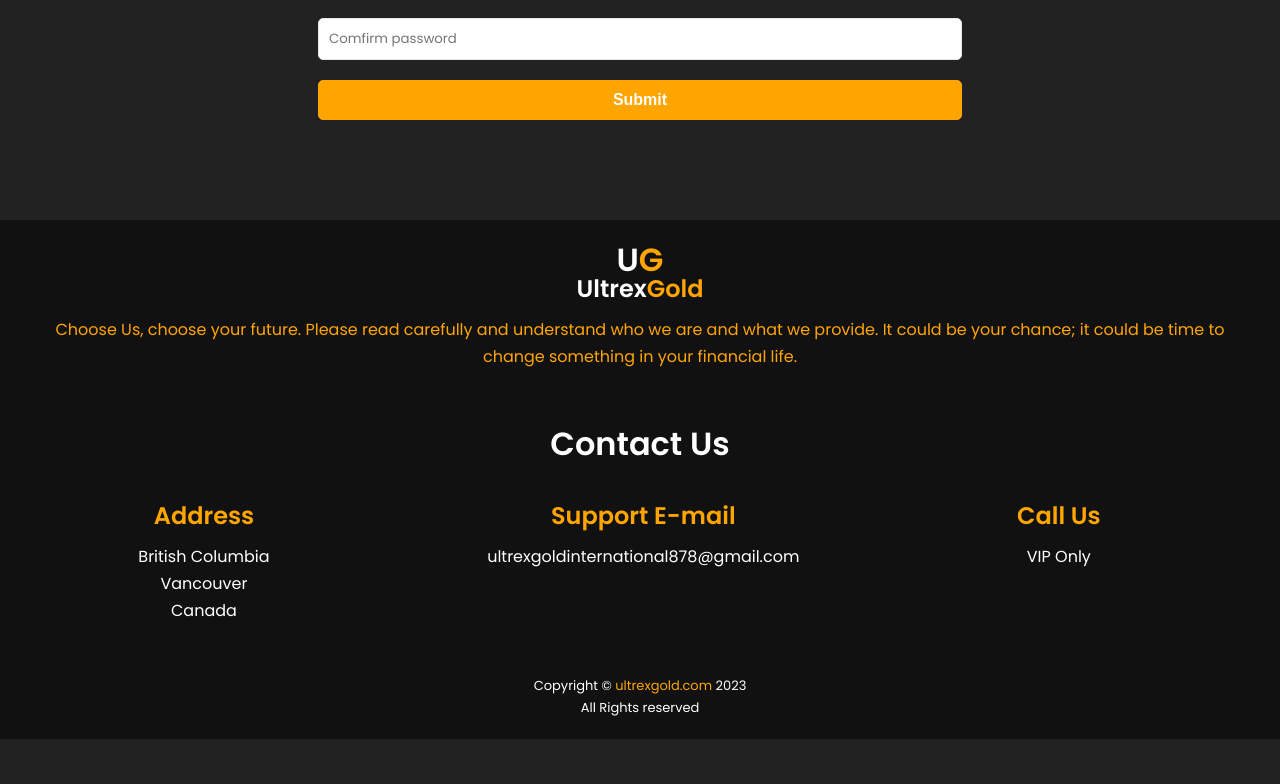
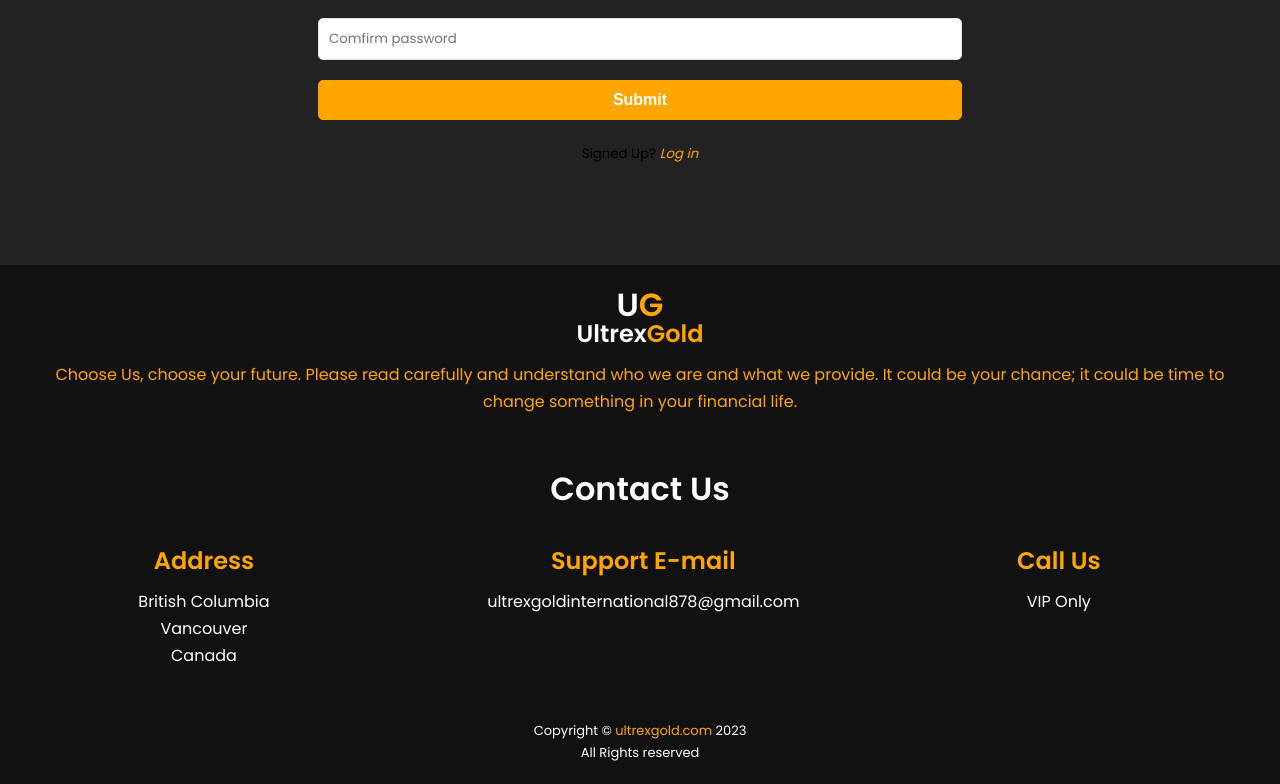
Before and after one commit to chivicoko/1ultrex, a React (Create React App) app in the folder client/: page /register in a window 1280 px wide. Shown: the part 789-1573 px from the top of the page. Before the commit the page ends 1528 px from the top, so only its background shows below. Built offline with nearby package versions, Linux system fonts and the light colour scheme.

Commit message:
Adjusted small Sign in / Sing up buttons in pages

```diff
--- a/client/src/App.js
+++ b/client/src/App.js
@@ -23,7 +23,7 @@ import EditProfile from "./components/dashboard/EditProfile";
 import DepositForm from "./components/DepositForm";
 
 function App() {
-  axios.defaults.baseURL = 'http://localhost:5000';
+  // axios.defaults.baseURL = 'http://localhost:5000';
   axios.defaults.withCredentials = true;
 
   return (
--- a/client/src/pages/Login.jsx
+++ b/client/src/pages/Login.jsx
@@ -1,7 +1,7 @@
 import { useState, useEffect } from 'react';
 import { FaSignInAlt } from 'react-icons/fa';
 import { useSelector, useDispatch } from 'react-redux';
-import { useNavigate } from 'react-router-dom';
+import { Link, useNavigate } from 'react-router-dom';
 import { toast } from 'react-toastify';
 import { login, reset } from '../features/auth/authSlice';
 import Spinner from '../components/Spinner';
@@ -73,6 +73,7 @@ const Login = () => {
                     <button type='submit' className='btn btn-block'>Submit</button>
                 </div>
             </form>
+            <small>Not registered? <Link to={'/register'}><span style={{color: 'orange'}}><em>Sign Up</em></span></Link></small>
         </section>
     </>
   )
--- a/client/src/pages/Register.jsx
+++ b/client/src/pages/Register.jsx
@@ -1,6 +1,6 @@
 import { useState, useEffect } from 'react';
 import { useSelector, useDispatch } from 'react-redux';
-import { useNavigate } from 'react-router-dom';
+import { Link, useNavigate } from 'react-router-dom';
 import { toast } from 'react-toastify';
 import { FaUser } from 'react-icons/fa';
 import { register, reset } from '../features/auth/authSlice';
@@ -104,6 +104,7 @@ const Register = () => {
                     <button type='submit' className='btn btn-block'>Submit</button>
                 </div>
             </form>
+            <small>Signed Up? <Link to={'/login'}><span style={{color: 'orange'}}><em>Log in</em></span></Link></small>
         </section>
     </>
   )
```
